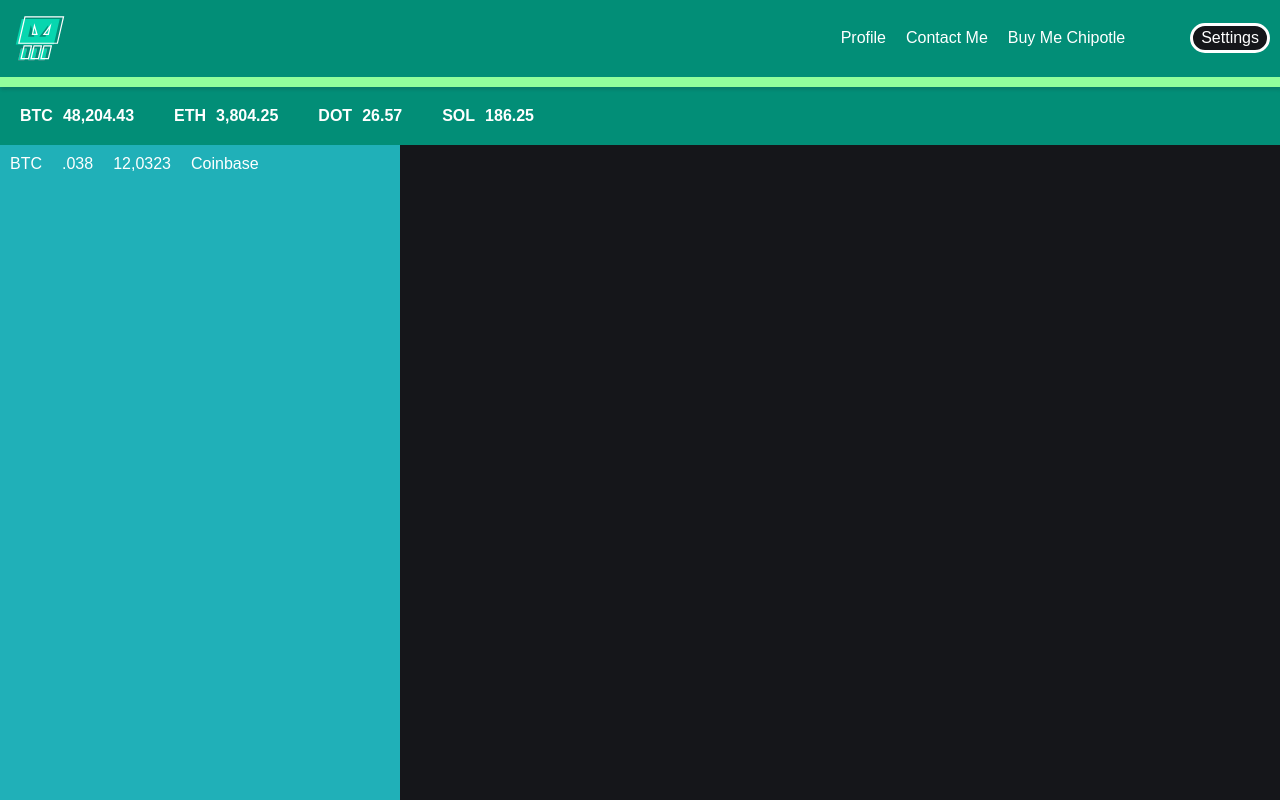
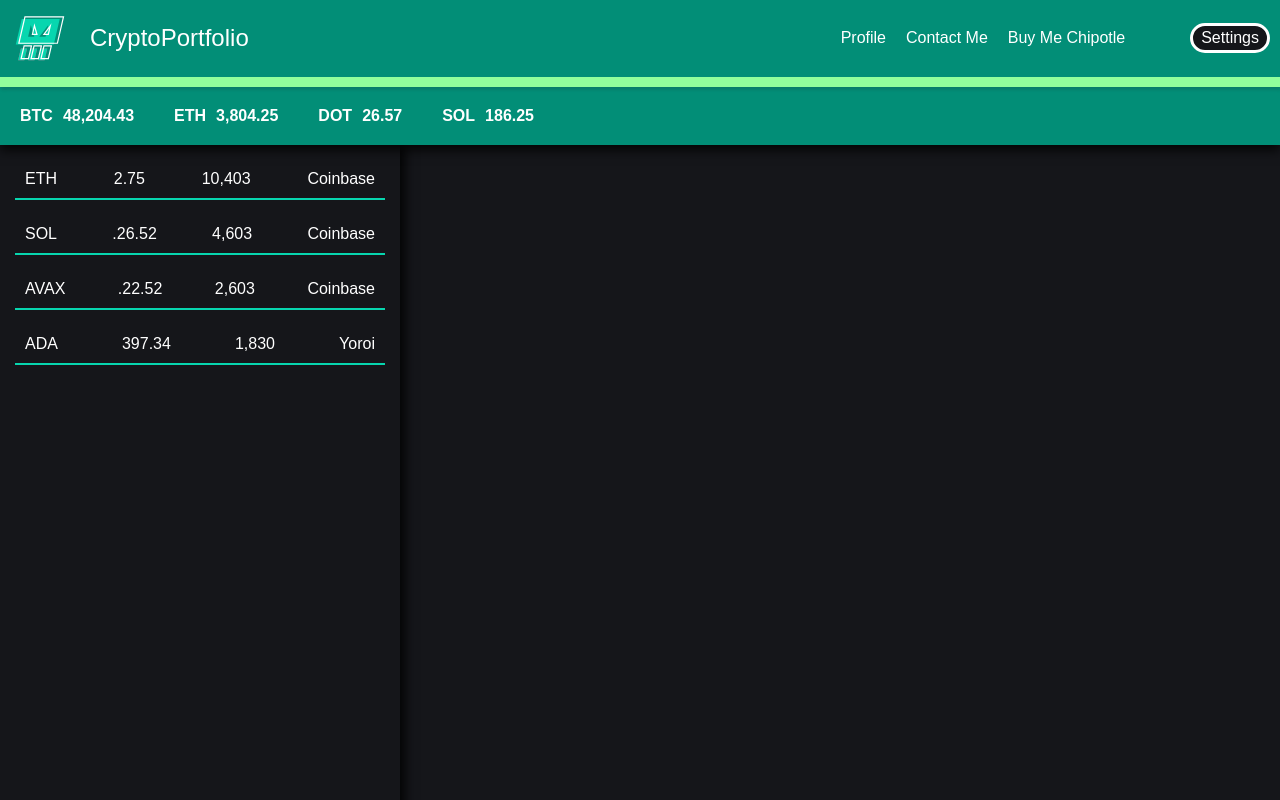
Before and after one commit to NoahHendrickson/Crypto_Portfolio, a plain HTML site: page index.html in a window 1280 px wide. Drawn offline with Linux system fonts and the light colour scheme; a web font is replaced by a local one.

Commit message:
shadows / title / underline

```diff
--- a/index.html
+++ b/index.html
@@ -12,6 +12,7 @@
   <header>
     <nav>
       <img class="logo" src="icons/Logo-05.svg">
+      <h1 class="title">CryptoPortfolio</h1>
       <ul class="nav-links">
         <li><a id="profile" href="#">Profile</a>
           <div class="dropdown">
@@ -48,10 +49,28 @@
   <div class="side-nav">
     <ul>
       <li class="assets my-assets">
-        <p>BTC</p>
-        <p>.038</p>
-        <p>12,0323</p>
+        <p>ETH</p>
+        <p>2.75</p>
+        <p>10,403</p>
         <p>Coinbase</p>
+      </li>
+      <li class="assets my-assets">
+        <p>SOL</p>
+        <p>.26.52</p>
+        <p>4,603</p>
+        <p>Coinbase</p>
+      </li>
+      <li class="assets my-assets">
+        <p>AVAX</p>
+        <p>.22.52</p>
+        <p>2,603</p>
+        <p>Coinbase</p>
+      </li>
+      <li class="assets my-assets">
+        <p>ADA</p>
+        <p>397.34</p>
+        <p>1,830</p>
+        <p>Yoroi</p>
       </li>
     </ul>
   </div>
--- a/style.css
+++ b/style.css
@@ -17,11 +17,19 @@ body {
   font-weight: 400;
   font-style: normal;
   background: var(--black);
+  position: relative;
+  z-index: -3;
 }
 
 .logo {
   width: 50px;
-  margin: 15px auto 15px 15px;
+  margin: 15px 0px 15px 15px;
+}
+
+.title {
+  color: white;
+  margin: 0px auto 0px 25px;
+  font-weight: 400;
 }
 
 .logo, li {
@@ -89,11 +97,24 @@ p {
   color: var(--white);
 }
 
+.my-assets {
+  margin: 15px 25px;
+  display: flex;
+  justify-content: space-between;
+  border-bottom: solid var(--mid-light) 2px;
+}
+
+.my-assets > p {
+  margin: 10px 10px;
+  color: var(--white);
+}
+
 .asset-prices {
   position: relative;
   z-index: -1;
   display: flex;
   background: var(--dark);
+  box-shadow: 0.0px 5.0px 10.6px hsl(0deg 0% 0% / 0.85);
 }
 
 .assets {
@@ -108,12 +129,10 @@ p {
 
 .side-nav {
   position: fixed;
+  z-index: -2;
   width: 400px;
   height: 100%;
-  background: var(--mid);
+  background: var(--black);
   margin-top: 0px;
+  box-shadow: 5.0px 0.0px 10.6px hsl(0deg 0% 0% / 0.85);
 }
-
-.my-assets {
-  margin: 0px;
-}
```
